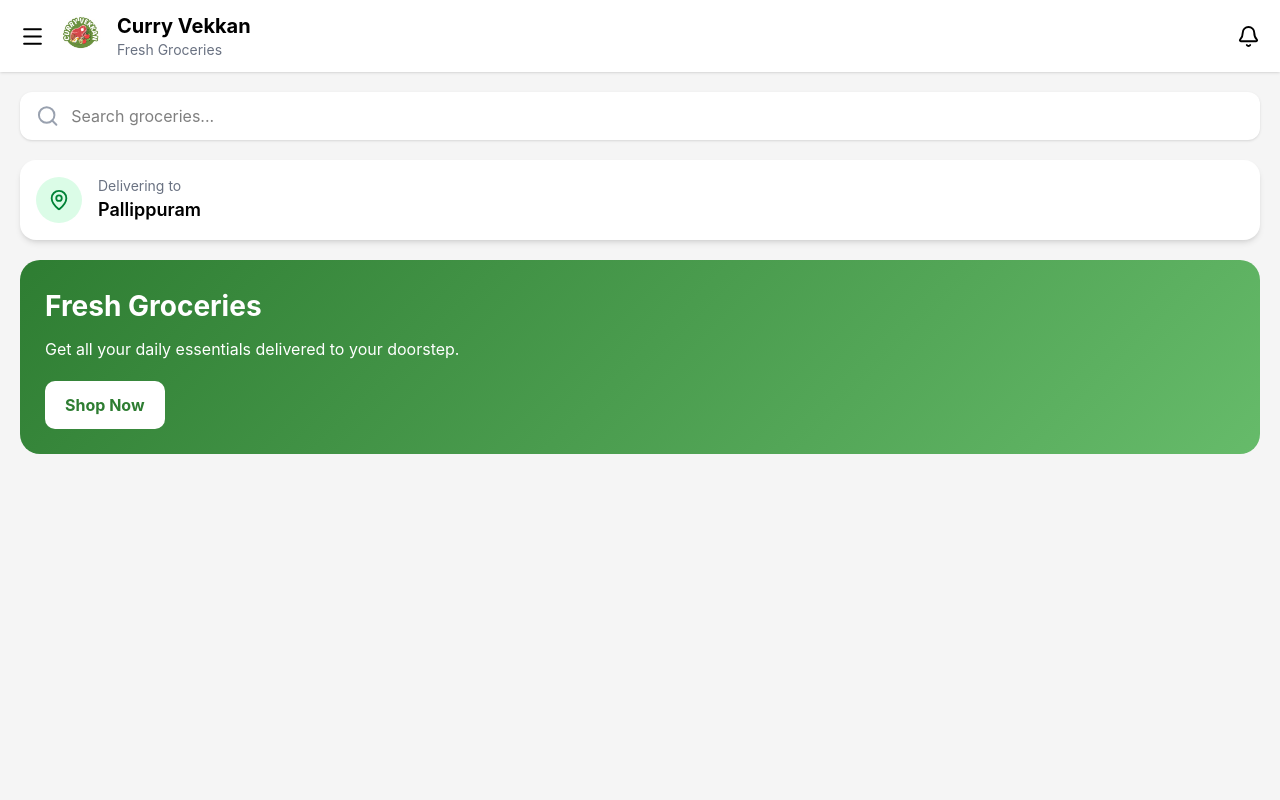
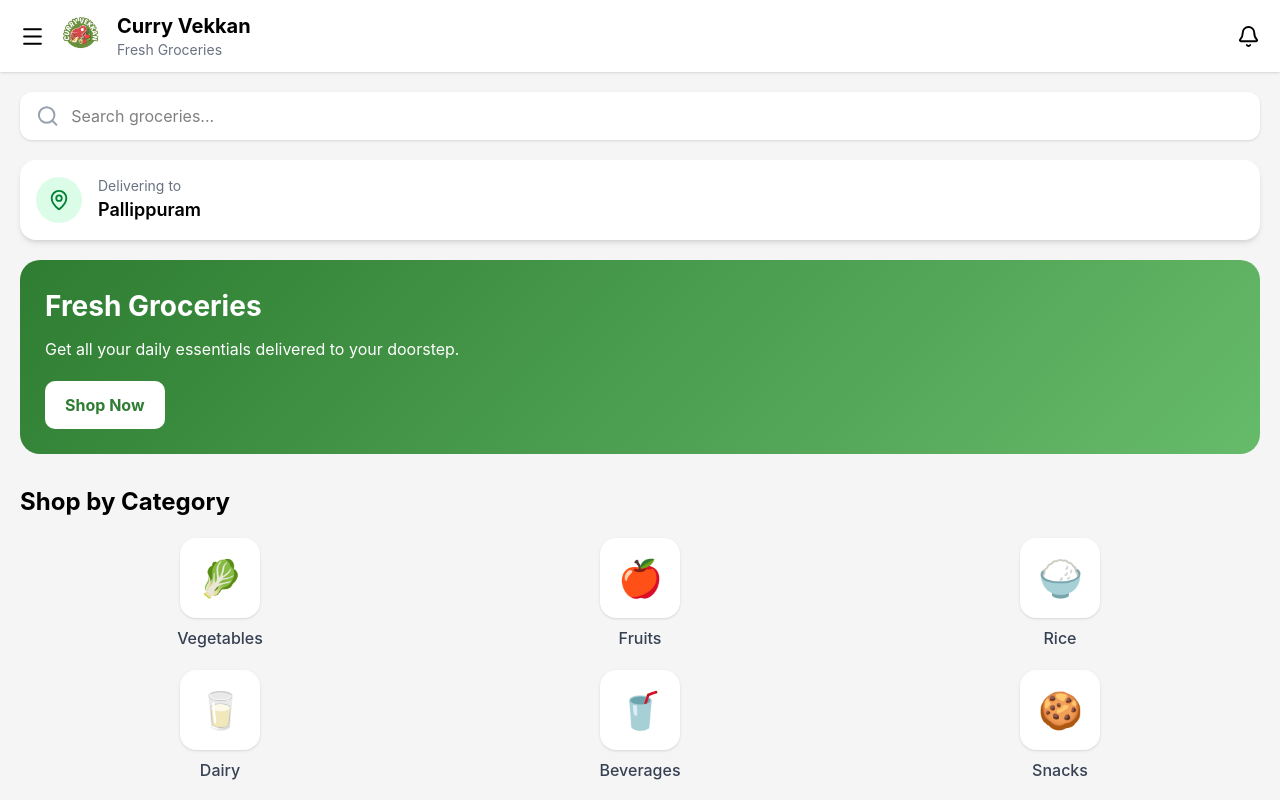
Before and after one commit to rgopika132/smart-Grocery, a React (Vite) app in the folder client/: page / in a window 1280 px wide. Built offline with nearby package versions, Linux system fonts and the light colour scheme.

Commit message:
feat: add category section to home page

```diff
--- /dev/null
+++ b/client/src/components/Categories.jsx
@@ -0,0 +1,36 @@
+import CategoryCard from "./CategoryCard";
+
+const categories = [
+  { emoji: "🥬", title: "Vegetables" },
+  { emoji: "🍎", title: "Fruits" },
+  { emoji: "🍚", title: "Rice" },
+  { emoji: "🥛", title: "Dairy" },
+  { emoji: "🥤", title: "Beverages" },
+  { emoji: "🍪", title: "Snacks" },
+];
+
+function Categories() {
+  return (
+    <section className="mx-5 mt-8">
+
+      <h2 className="text-2xl font-bold mb-5">
+        Shop by Category
+      </h2>
+
+      <div className="grid grid-cols-3 gap-5">
+
+        {categories.map((category) => (
+          <CategoryCard
+            key={category.title}
+            emoji={category.emoji}
+            title={category.title}
+          />
+        ))}
+
+      </div>
+
+    </section>
+  );
+}
+
+export default Categories;
--- a/client/src/components/CategoryCard.jsx
+++ b/client/src/components/CategoryCard.jsx
@@ -0,0 +1,19 @@
+function CategoryCard({ emoji, title }) {
+  return (
+    <div className="flex flex-col items-center cursor-pointer">
+
+      <div className="w-20 h-20 bg-white rounded-2xl shadow flex items-center justify-center text-4xl hover:scale-105 transition">
+
+        {emoji}
+
+      </div>
+
+      <p className="mt-2 font-medium text-gray-700">
+        {title}
+      </p>
+
+    </div>
+  );
+}
+
+export default CategoryCard;
--- a/client/src/pages/Home.jsx
+++ b/client/src/pages/Home.jsx
@@ -2,6 +2,7 @@ import Navbar from "../components/Navbar";
 import SearchBar from "../components/SearchBar";
 import LocationCard from "../components/LocationCard";
 import Banner from "../components/Banner";
+import Categories from "../components/Categories";
 
 function Home() {
   return (
@@ -10,6 +11,7 @@ function Home() {
       <SearchBar />
       <LocationCard />
       <Banner />
+      <Categories />
     </div>
   );
 }
```
